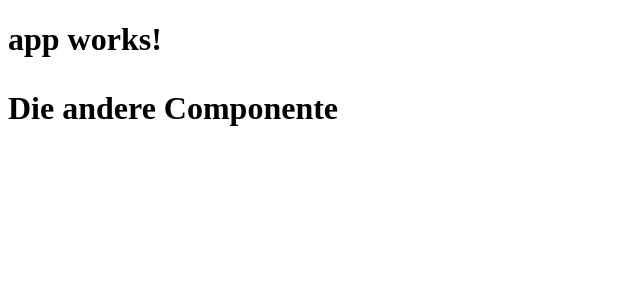
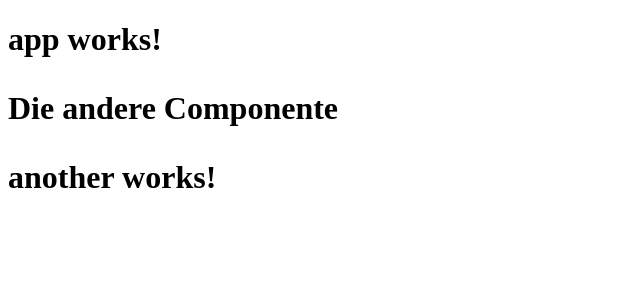
Before and after one commit to tomtom80/de.klingbeil.angular2.tutorial, an Angular app in the folder complete-guide-dev/: page / in a window 1280 px wide. Shown: the top 300 px of the page, without its empty margins (0-640 px from the left). Built offline with nearby package versions, Linux system fonts and the light colour scheme.

Commit message:
kapitel 14

```diff
--- a/complete-guide-dev/src/app/app.component.html
+++ b/complete-guide-dev/src/app/app.component.html
@@ -1,4 +1,5 @@
 <h1>
   {{title}}
   <app-other></app-other>
+  <app-another></app-another>
 </h1>
--- /dev/null
+++ b/complete-guide-dev/src/app/other/another.component.html
@@ -0,0 +1,3 @@
+<p>
+  another works!
+</p>
--- /dev/null
+++ b/complete-guide-dev/src/app/other/another.component.ts
@@ -0,0 +1,15 @@
+import { Component, OnInit } from '@angular/core';
+
+@Component({
+  selector: 'app-another',
+  templateUrl: './another.component.html',
+  styleUrls: ['./another.component.css']
+})
+export class AnotherComponent implements OnInit {
+
+  constructor() { }
+
+  ngOnInit() {
+  }
+
+}
```
Also changed, not shown: complete-guide-dev/src/app/app.module.ts (+4 -6 lines), complete-guide-dev/src/app/other/another.component.css (added), 1 other file (tests, documents, lock files or other folders).
